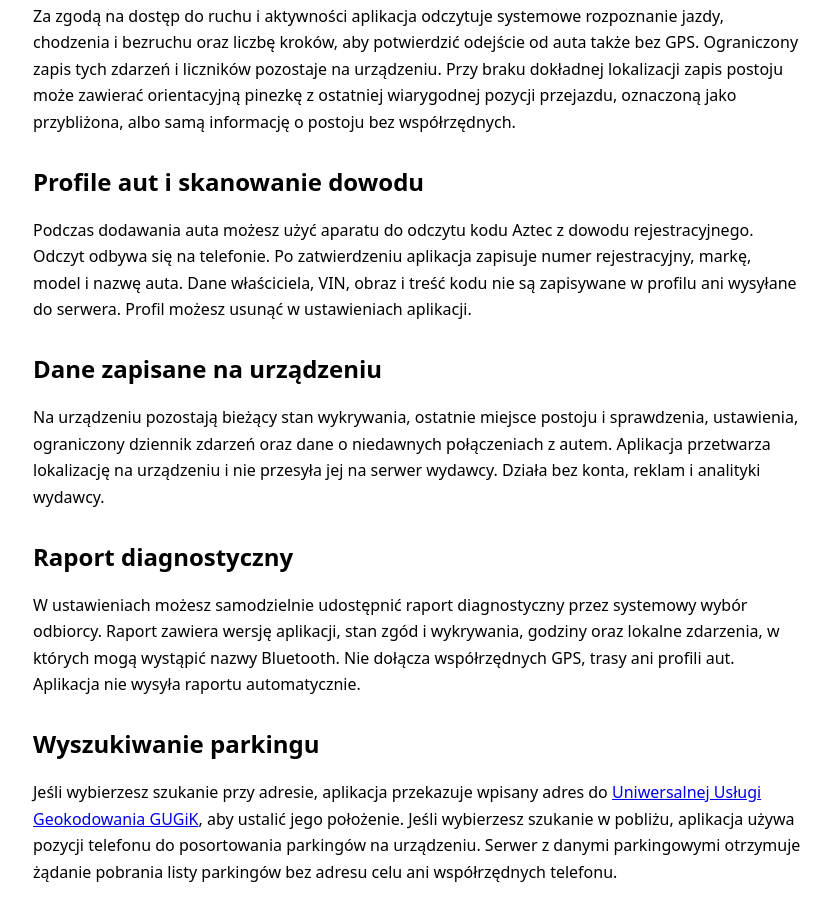
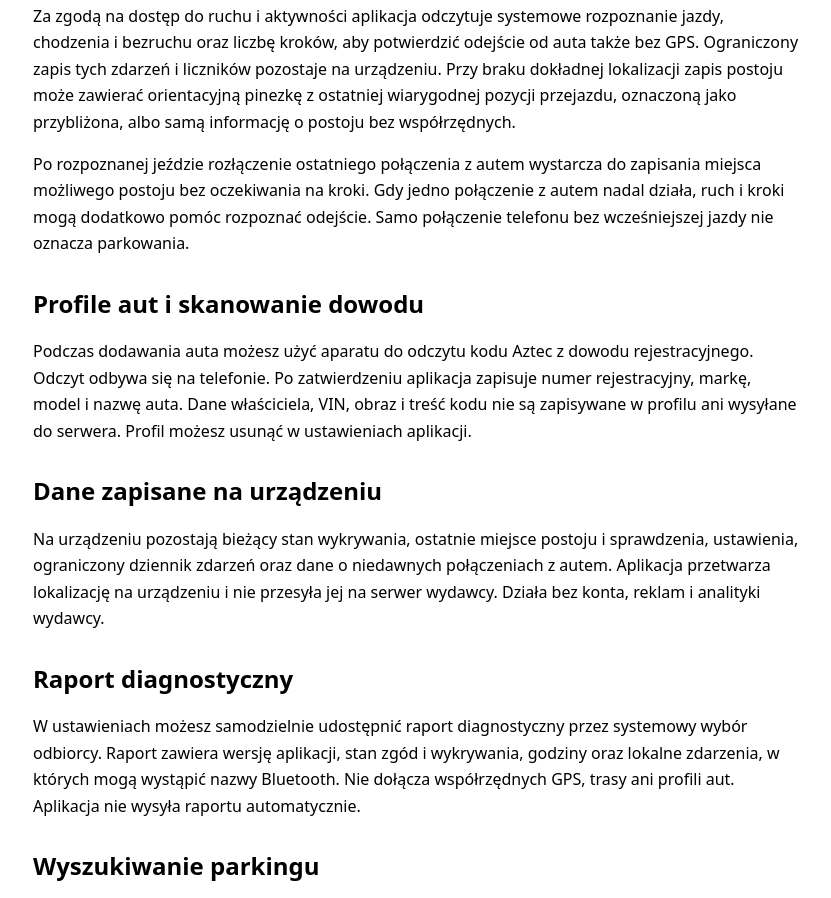
Before and after one commit to dramich72/celownik-privacy, a plain HTML site: page parking-warszawa/index.html in a window 1280 px wide. Shown: the part 854-1752 px from the top of the page, without its empty margins (223-1054 px from the left). Drawn offline with Linux system fonts and the light colour scheme.

Commit message:
Describe immediate parking save after car disconnect

```diff
--- a/parking-warszawa/index.html
+++ b/parking-warszawa/index.html
@@ -41,6 +41,10 @@
     Ograniczony zapis tych zdarzeń i liczników pozostaje na urządzeniu. Przy braku dokładnej
     lokalizacji zapis postoju może zawierać orientacyjną pinezkę z ostatniej wiarygodnej pozycji
     przejazdu, oznaczoną jako przybliżona, albo samą informację o postoju bez współrzędnych.</p>
+  <p>Po rozpoznanej jeździe rozłączenie ostatniego połączenia z autem wystarcza do zapisania
+    miejsca możliwego postoju bez oczekiwania na kroki. Gdy jedno połączenie z autem nadal
+    działa, ruch i kroki mogą dodatkowo pomóc rozpoznać odejście. Samo połączenie telefonu
+    bez wcześniejszej jazdy nie oznacza parkowania.</p>
 
   <h2>Profile aut i skanowanie dowodu</h2>
   <p>Podczas dodawania auta możesz użyć aparatu do odczytu kodu Aztec z dowodu rejestracyjnego.
```
